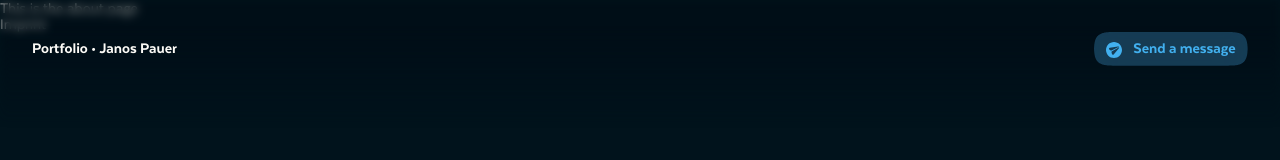
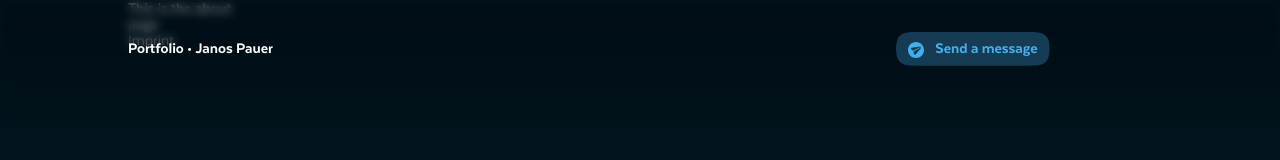
Before and after one commit to janospower/janos-portfolio, a Svelte app: page /imprint in a window 1280 px wide. Built offline with nearby package versions, Linux system fonts and the light colour scheme.

Commit message:
try to add grid system

```diff
--- a/src/app.html
+++ b/src/app.html
@@ -42,11 +42,9 @@
 	<meta name="viewport"
 		  content="width=device-width, initial-scale=1" />
 
-	<meta name="theme-color"
-		  content="#95CACA">
+	<!-- <meta name="theme-color"
+		  content="#95CACA"> -->
 
-	<meta http-equiv="Permissions-Policy"
-		  content="interest-cohort=()" />
 
 	<meta name="author"
 		  content="janos" />
@@ -64,7 +62,7 @@
 </head>
 
 <body>
-	<div id="svelte">%svelte.body%</div>
+	%svelte.body%
 </body>
 
 </html>
--- a/src/app.scss
+++ b/src/app.scss
@@ -2,7 +2,6 @@
 @import './lib/scss/fonts.scss';
 
 body {
-
     scroll-behavior: smooth;
 
     /* safari viewport bug fix */
@@ -12,6 +11,21 @@ body {
     font-family: 'Texta', sans-serif;
     font-weight: normal;
 }
+
+.page, .footer nav, nav.main-navigation {
+    display: grid;
+    grid-template-columns: repeat(8, 1fr);
+    max-width: var(--page-width);
+    width: 100vw;
+    margin: 0 auto;
+}
+
+@media (max-width: 667px) {
+    .page, .footer nav, nav.main-navigation {
+    grid-template-columns: repeat(2, 1fr);
+    }
+}
+
 
 h2 {
     font-size: var(--font-size--normal);
--- a/src/lib/components/footer.svelte
+++ b/src/lib/components/footer.svelte
@@ -1,4 +1,4 @@
-<footer>
+<footer class="footer">
 	<nav>
 		<a href="/imprint">Imprint</a>
 	</nav>
--- a/src/lib/components/nav.svelte
+++ b/src/lib/components/nav.svelte
@@ -4,12 +4,14 @@
 </script>
 
 <div class="navigation__background" />
-<nav>
+<nav class="main-navigation" aria-label="Main">
 	<h2><a href="/">Portfolio • Janos Pauer</a></h2>
-	<Button cta={true}>
-		<PaperPlane slot="icon" size="small" circle />
-		<span slot="label">Send a message</span>
-	</Button>
+	<div class="cta">
+		<Button cta={true}>
+			<PaperPlane slot="icon" size="small" circle />
+			<span slot="label">Send a message</span>
+		</Button>
+	</div>
 </nav>
 
 <style lang="scss">
@@ -19,17 +21,22 @@
 		width: 100%;
 		height: var(--spacing-10);
 	}
-	nav :global(.button) {
+
+	nav {
 		position: fixed;
+		left: 0;
+		right: 0;
+		width: 100vw;
 		top: var(--spacing-05);
-		right: var(--spacing-05);
+	}
+
+	.cta {
+		grid-column: 7/9;
 	}
 
 	nav h2 {
-		position: fixed;
-		top: var(--spacing-05);
-		left: var(--spacing-05);
 		padding-top: var(--spacing-02);
+		grid-column: 1/3;
 	}
 	.navigation__background {
 		background-color: var(--color-glass);
@@ -49,15 +56,17 @@
 	}
 	@media (max-width: 667px) {
 		nav :global(.button) {
+			position: fixed;
 			left: var(--spacing-04);
 			bottom: var(--spacing-04);
 			top: auto;
 			width: calc(100% - var(--spacing-04) * 2);
 		}
 		nav {
+
+			position: static;
 			padding: var(--spacing-04);
 			& h2 {
-				position: static;
 				padding: 0;
 			}
 		}
--- a/src/lib/scss/variables.scss
+++ b/src/lib/scss/variables.scss
@@ -65,6 +65,8 @@
     $screen-size--small: 667px;
 
     --font-size--normal: 16px;
+
+	--page-width: 1024px;
 
     --squircle: polygon(
 			100% calc(100% - 8px * 3),
--- a/src/routes/__layout.svelte
+++ b/src/routes/__layout.svelte
@@ -5,7 +5,9 @@
 
 <Nav />
 
-<slot />
+<div class="page">
+	<slot />
+</div>
 
 <Footer />
 
```
